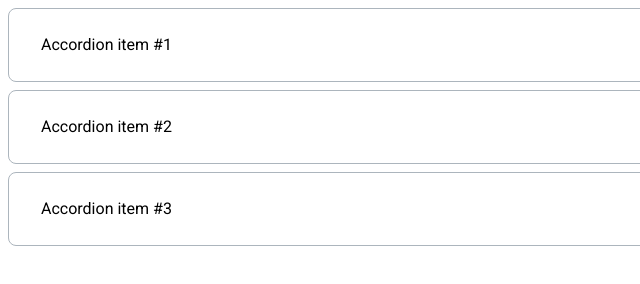
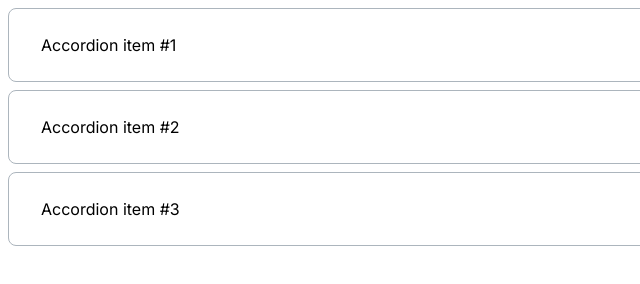
Before and after one commit to js-tasks-ru/htmlcss-20220811_konstantin87, a website: page 03-lection1/02-accordion/index.html in a window 1280 px wide. Shown: the full height of the page, 0-640 px from the left. Drawn offline with Linux system fonts and the light colour scheme.

Commit message:
03-02-accordion: add Inter font family

```diff
--- a/03-lection1/02-accordion/accordion.css
+++ b/03-lection1/02-accordion/accordion.css
@@ -4,6 +4,7 @@
   border: 1px solid var(--grey-3);
   border-radius: 8px;
   font-family: 'Inter', sans-serif;
+  font-weight: 400;
   font-size: 16px;
   line-height: 24px;
   margin-bottom: 8px;
--- a/assets/css/main.css
+++ b/assets/css/main.css
@@ -3,13 +3,13 @@
 :root {
   --white: #ffffff;
   --black: #212429;
-    --pink: #F784AD;
-    --purple: #7048E8;
-    --blue: #374FC7;
-    --red: #F03D3E;
-    --grey-1: #F8F9FA;
-    --grey-2: #DDE2E5;
-    --grey-3: #ACB5BD;
+  --pink: #f784ad;
+  --purple: #7048e8;
+  --blue: #374fc7;
+  --red: #f03d3e;
+  --grey-1: #f8f9fa;
+  --grey-2: #dde2e5;
+  --grey-3: #acb5bd;
   --grey-4: #495057;
 
   --error: var(--red);
@@ -19,6 +19,6 @@
   --secondary: var(--purple);
 }
 
-* {
+body {
   font-family: 'Roboto', sans-serif;
 }
--- a/assets/fonts/fonts.css
+++ b/assets/fonts/fonts.css
@@ -1 +1,2 @@
 @import url('https://fonts.googleapis.com/css2?family=Roboto:ital,wght@0,100;0,300;0,400;0,500;0,700;0,900;1,100;1,300;1,400;1,500;1,700;1,900&display=swap');
+@import url('https://fonts.googleapis.com/css2?family=Inter:wght@400;500&display=swap');
```
Lines whose indentation alone changed are shown as unchanged.
